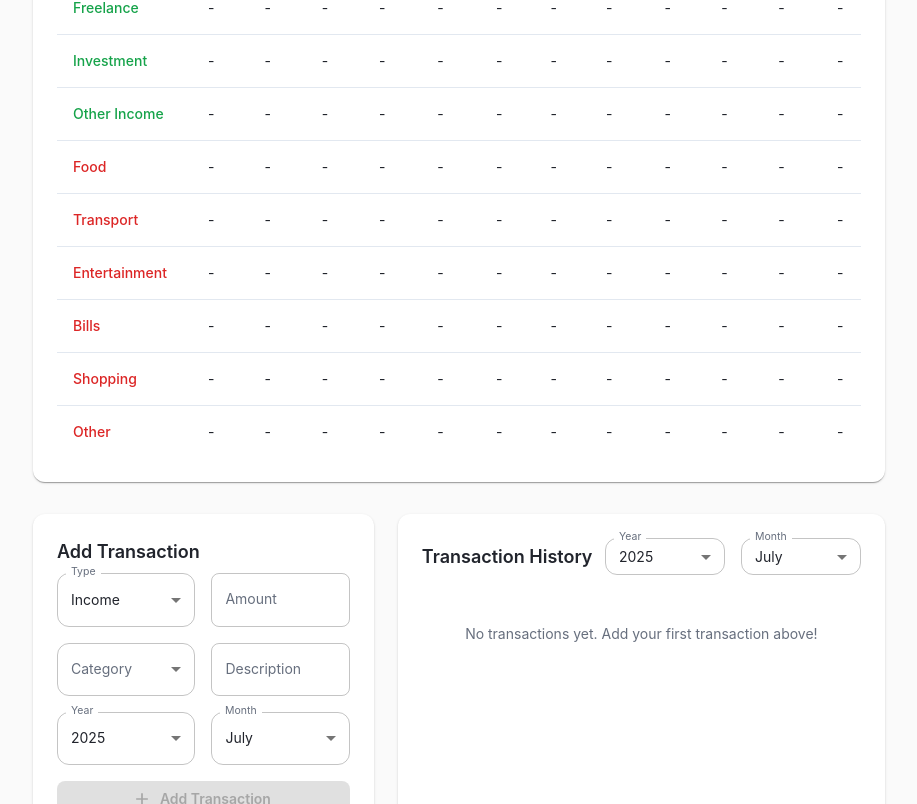
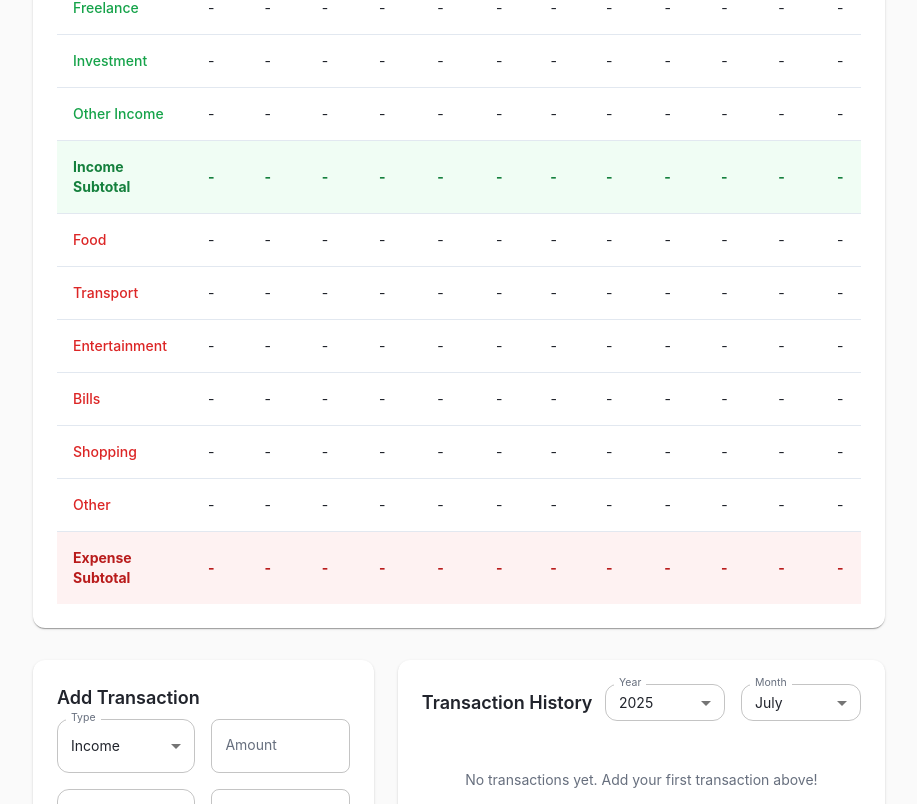
Before and after one commit to Stepanterra/pet-project-personal-budget-tracker, a React (Vite) app: page / in a window 1280 px wide. Shown: the part 390-1194 px from the top of the page, without its empty margins (181-1098 px from the left). Built offline with nearby package versions, Linux system fonts and the light colour scheme.

Commit message:
Add income/expense totals
Add intermediate totals for income and expenses.

```diff
--- a/src/pages/BudgetApp.tsx
+++ b/src/pages/BudgetApp.tsx
@@ -227,6 +227,31 @@ const BudgetApp: React.FC = () => {
                 );
               })}
 
+              {/* Income Subtotal */}
+              <TableRow className="bg-green-50">
+                <TableCell className="font-bold text-green-700">Income Subtotal</TableCell>
+                {months.map((month) => {
+                  const monthlyIncome = transactions
+                    .filter(t =>
+                      t.type === 'income' &&
+                      new Date(t.date).getFullYear() === selectedYear &&
+                      new Date(t.date).getMonth() + 1 === month.value
+                    )
+                    .reduce((acc, t) => acc + t.amount, 0);
+                  return (
+                    <TableCell key={month.value} className="text-center font-bold text-green-700">
+                      {monthlyIncome > 0 ? `$${monthlyIncome.toFixed(2)}` : '-'}
+                    </TableCell>
+                  );
+                })}
+                <TableCell className="text-center font-bold text-green-700">
+                  ${transactions
+                    .filter(t => t.type === 'income' && new Date(t.date).getFullYear() === selectedYear)
+                    .reduce((acc, t) => acc + t.amount, 0)
+                    .toFixed(2)}
+                </TableCell>
+              </TableRow>
+
               {/* Expense Categories */}
               {expenseCategories.map((category) => {
                 const categoryData = months.map((month) => {
@@ -256,6 +281,31 @@ const BudgetApp: React.FC = () => {
                   </TableRow>
                 );
               })}
+
+              {/* Expense Subtotal */}
+              <TableRow className="bg-red-50">
+                <TableCell className="font-bold text-red-700">Expense Subtotal</TableCell>
+                {months.map((month) => {
+                  const monthlyExpenses = transactions
+                    .filter(t =>
+                      t.type === 'expense' &&
+                      new Date(t.date).getFullYear() === selectedYear &&
+                      new Date(t.date).getMonth() + 1 === month.value
+                    )
+                    .reduce((acc, t) => acc + t.amount, 0);
+                  return (
+                    <TableCell key={month.value} className="text-center font-bold text-red-700">
+                      {monthlyExpenses > 0 ? `$${monthlyExpenses.toFixed(2)}` : '-'}
+                    </TableCell>
+                  );
+                })}
+                <TableCell className="text-center font-bold text-red-700">
+                  ${transactions
+                    .filter(t => t.type === 'expense' && new Date(t.date).getFullYear() === selectedYear)
+                    .reduce((acc, t) => acc + t.amount, 0)
+                    .toFixed(2)}
+                </TableCell>
+              </TableRow>
             </TableBody>
           </Table>
         </Box>
```
